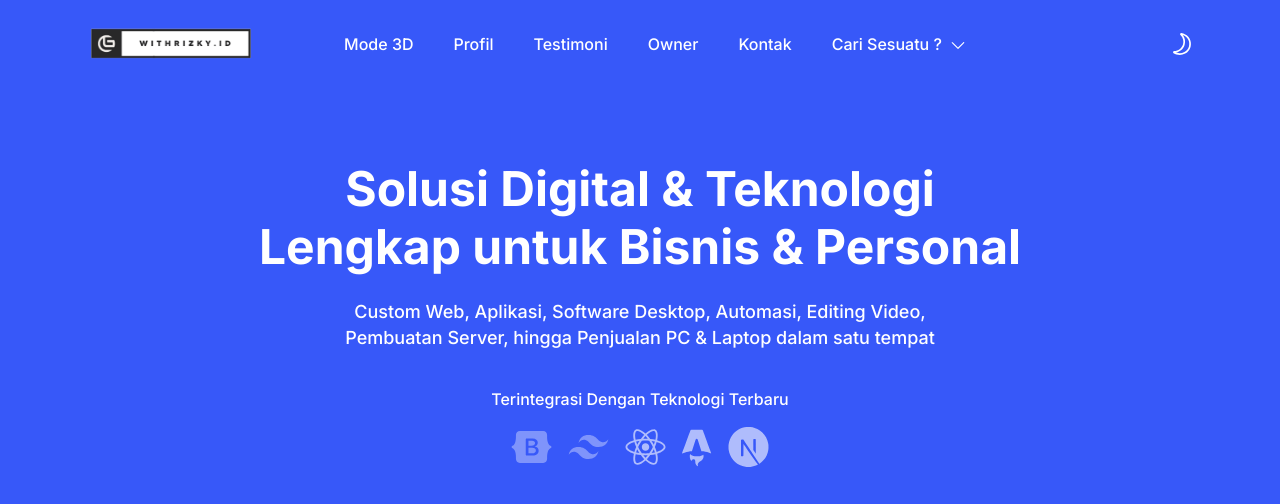
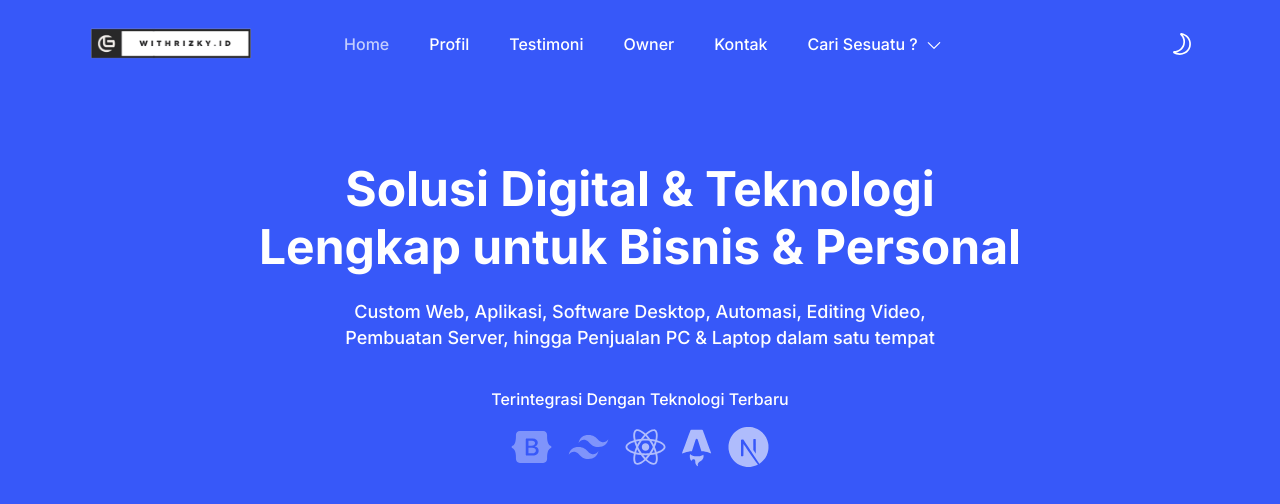
Before and after one commit to withrizky/officialweb, a plain HTML site: page index.html in a window 1280 px wide. Shown: the top 504 px of the page. Drawn offline with Linux system fonts and the light colour scheme.

Commit message:
Update index.html
menghilangkan 3d mode

```diff
--- a/index.html
+++ b/index.html
@@ -43,9 +43,9 @@
               class="absolute right-4 top-full hidden w-full max-w-[250px] rounded-lg bg-white py-5 shadow-lg dark:bg-dark-2 lg:static lg:block lg:w-full lg:max-w-full lg:bg-transparent lg:px-4 lg:py-0 lg:shadow-none dark:lg:bg-transparent xl:px-6">
               <ul class="blcok lg:flex 2xl:ml-20">
                 <li class="relative group">
-                  <a href="https://withrizky.github.io/3dportfolio/"
+                  <a href="#home"
                     class="flex py-2 mx-8 text-base font-medium ud-menu-scroll text-dark group-hover:text-primary dark:text-white lg:mr-0 lg:inline-flex lg:px-0 lg:py-6 lg:text-white lg:group-hover:text-white lg:group-hover:opacity-70">
-                    Mode 3D
+                    Home
                   </a>
                 </li>
                 <li class="relative group">
```
